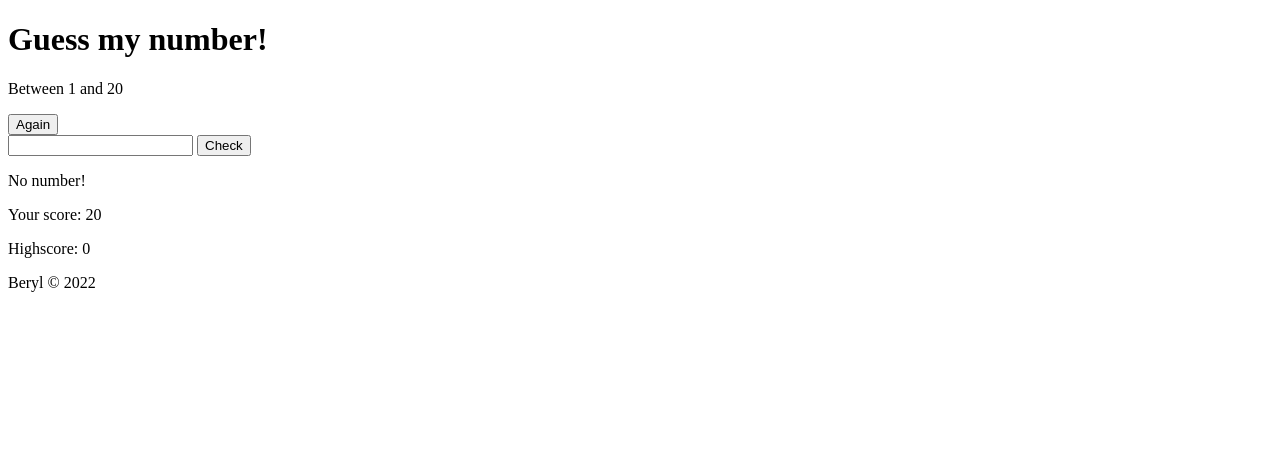
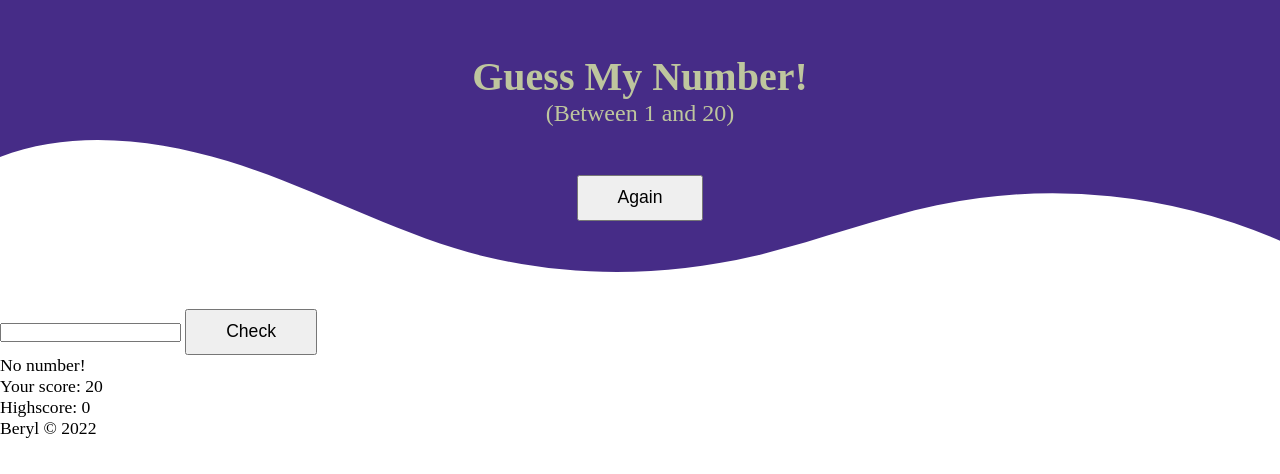
Before and after one commit to berylijncodes/guess-number-game, a plain HTML site: page index.html in a window 1280 px wide. Drawn offline with Linux system fonts and the light colour scheme.

Commit message:
inserted a custom divider in the html, styled the header section

```diff
--- a/index.html
+++ b/index.html
@@ -5,14 +5,30 @@
     <meta http-equiv="X-UA-Compatible" content="IE=edge" />
     <meta name="viewport" content="width=device-width, initial-scale=1.0" />
     <title>Guess My Number Game</title>
+    <link rel="stylesheet" href="style.css" />
   </head>
   <body>
-    <div class="container">
+    <!-- <div class="container"> -->
+    <div class="header__wrapper">
       <header class="header">
         <h1 class="header__title">Guess my number!</h1>
-        <p>Between 1 and 20</p>
+        <p class="header__sub-title">(Between 1 and 20)</p>
         <button class="btn">Again</button>
       </header>
+      <div class="custom-shape-divider-bottom-1643302465">
+        <svg
+          data-name="Layer 1"
+          xmlns="http://www.w3.org/2000/svg"
+          viewBox="0 0 1200 120"
+          preserveAspectRatio="none"
+        >
+          <path
+            d="M321.39,56.44c58-10.79,114.16-30.13,172-41.86,82.39-16.72,168.19-17.73,250.45-.39C823.78,31,906.67,72,985.66,92.83c70.05,18.48,146.53,26.09,214.34,3V0H0V27.35A600.21,600.21,0,0,0,321.39,56.44Z"
+            class="shape-fill"
+          ></path>
+        </svg>
+      </div>
+    </div>
     <section class="score__board">
       <div class="score__number">
         <input type="number" name="" id="" />
@@ -25,6 +41,6 @@
       </div>
     </section>
     <footer>Beryl &copy; 2022</footer>
-    </div>
+    <!-- </div> -->
   </body>
 </html>
--- a/style.css
+++ b/style.css
@@ -0,0 +1,65 @@
+* {
+  box-sizing: border-box;
+  margin: 0;
+  padding: 0;
+}
+
+body {
+  font-size: 1.1rem;
+}
+
+h1 {
+  font-size: 2.5rem;
+  text-transform: capitalize;
+}
+
+.container {
+  width: 95%;
+  max-width: 980px;
+  margin: 0 auto;
+}
+
+.header__wrapper {
+  position: relative;
+}
+
+.header {
+  background-color: #462c87;
+
+  color: #bec69e;
+  text-align: center;
+  padding: 3em;
+  margin-bottom: 2em;
+}
+
+.header__sub-title {
+  font-size: 1.5rem;
+  font: 400;
+  margin-bottom: 2em;
+}
+
+.btn {
+  padding: 0.6em 2.2em;
+  font-size: 1.1rem;
+}
+
+.custom-shape-divider-bottom-1643302465 {
+  position: absolute;
+  bottom: 0;
+  left: 0;
+  width: 100%;
+  overflow: hidden;
+  line-height: 0;
+  transform: rotate(180deg);
+}
+
+.custom-shape-divider-bottom-1643302465 svg {
+  position: relative;
+  display: block;
+  width: calc(100% + 1.3px);
+  height: 146px;
+}
+
+.custom-shape-divider-bottom-1643302465 .shape-fill {
+  fill: #ffffff;
+}
```
Lines whose indentation alone changed are shown as unchanged.
